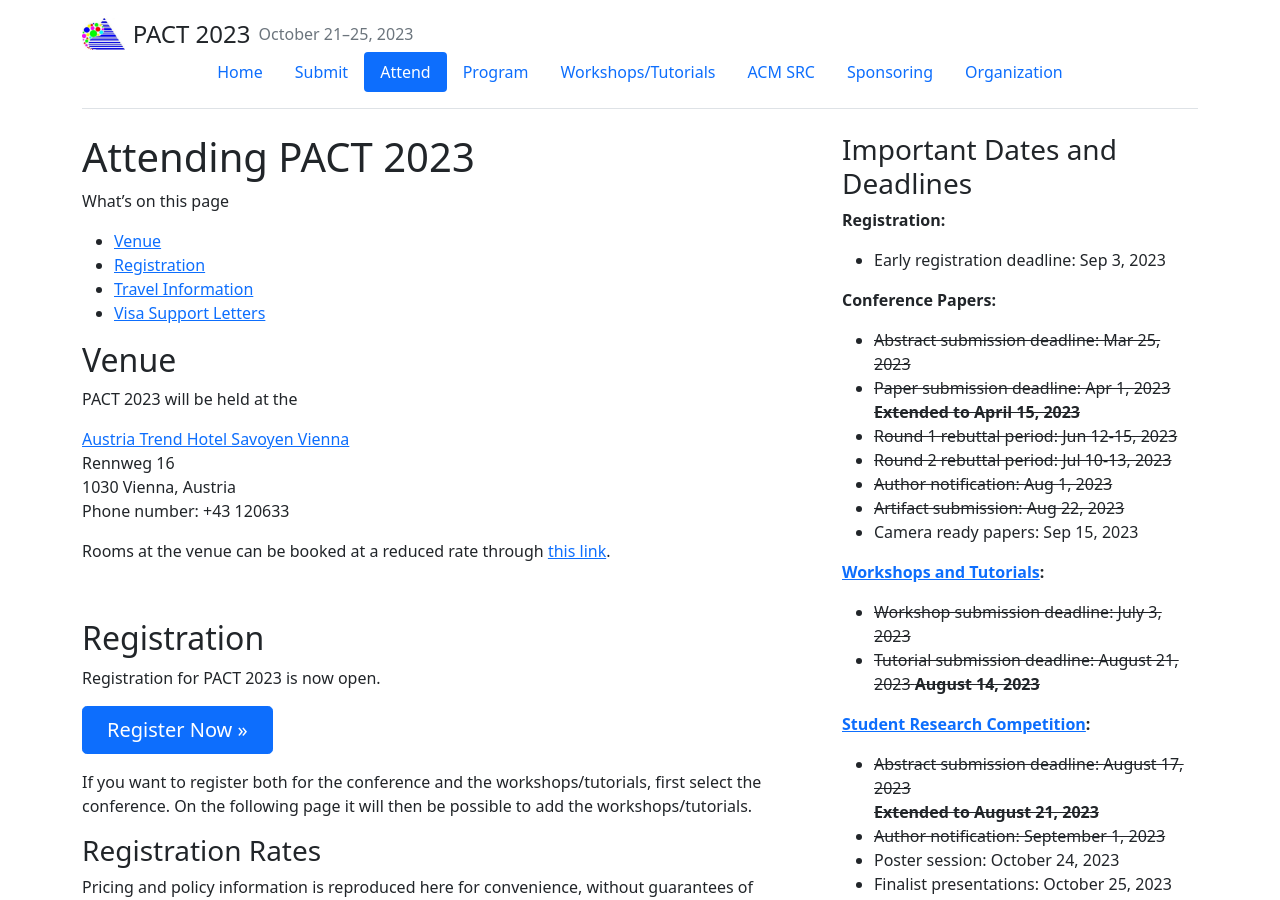
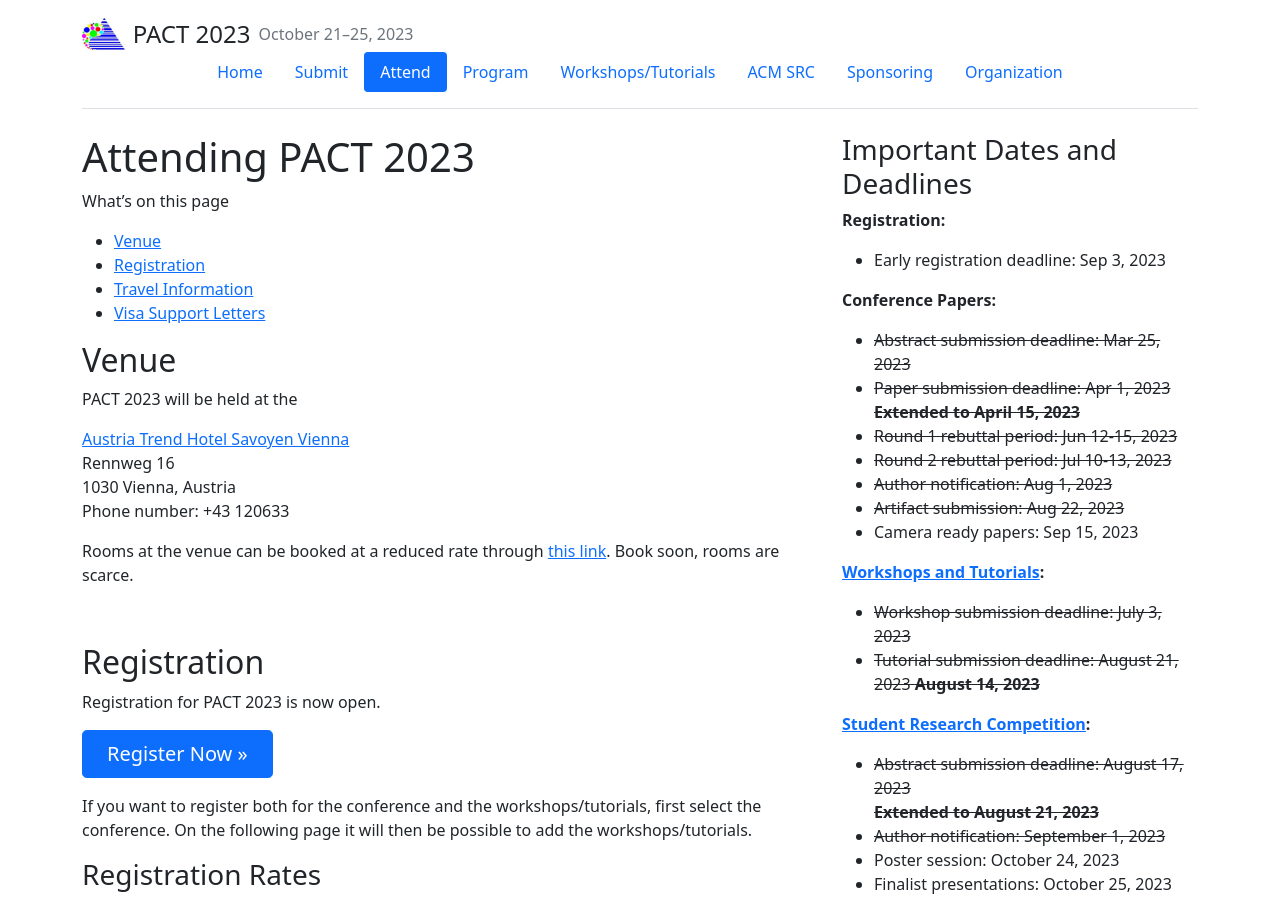
Before and after one commit to pact2023/pact2023.github.io, a Jekyll site: the page built from attend/index.md, in a window 1280 px wide and 900 px high. Built offline with Jekyll 4.4.1, drawn with Linux system fonts in a browser that asks for light colours.

Commit message:
attend: Added note that rooms at the venue are running out fast.

```diff
--- a/attend/index.md
+++ b/attend/index.md
@@ -25,6 +25,7 @@ Rennweg 16 <br>
 Phone number: +43 120633 <br>
 
 Rooms at the venue can be booked at a reduced rate through [this link](https://reservations.travelclick.com/75044?groupID=4029480).
+Book soon, rooms are scarce.
 
 <br>
 
```
